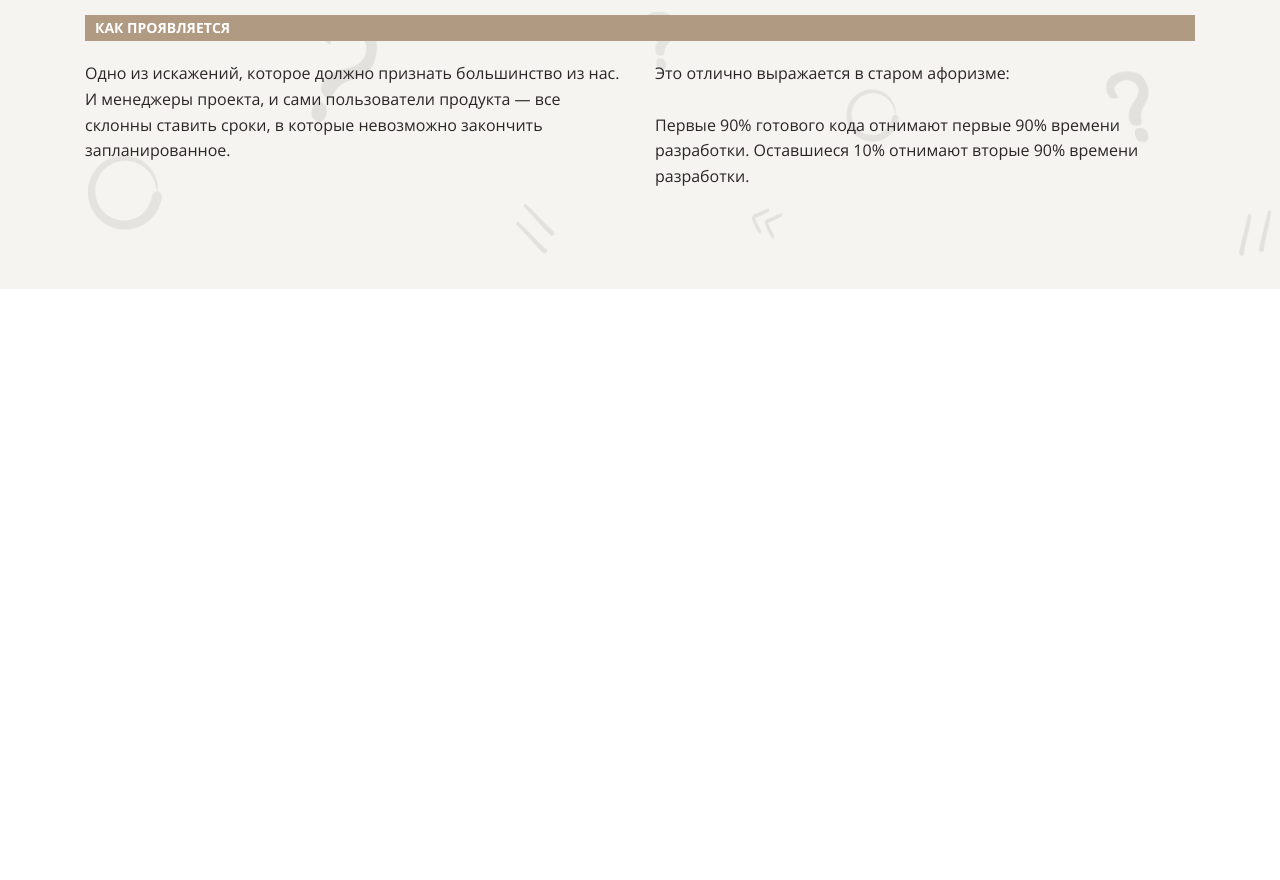
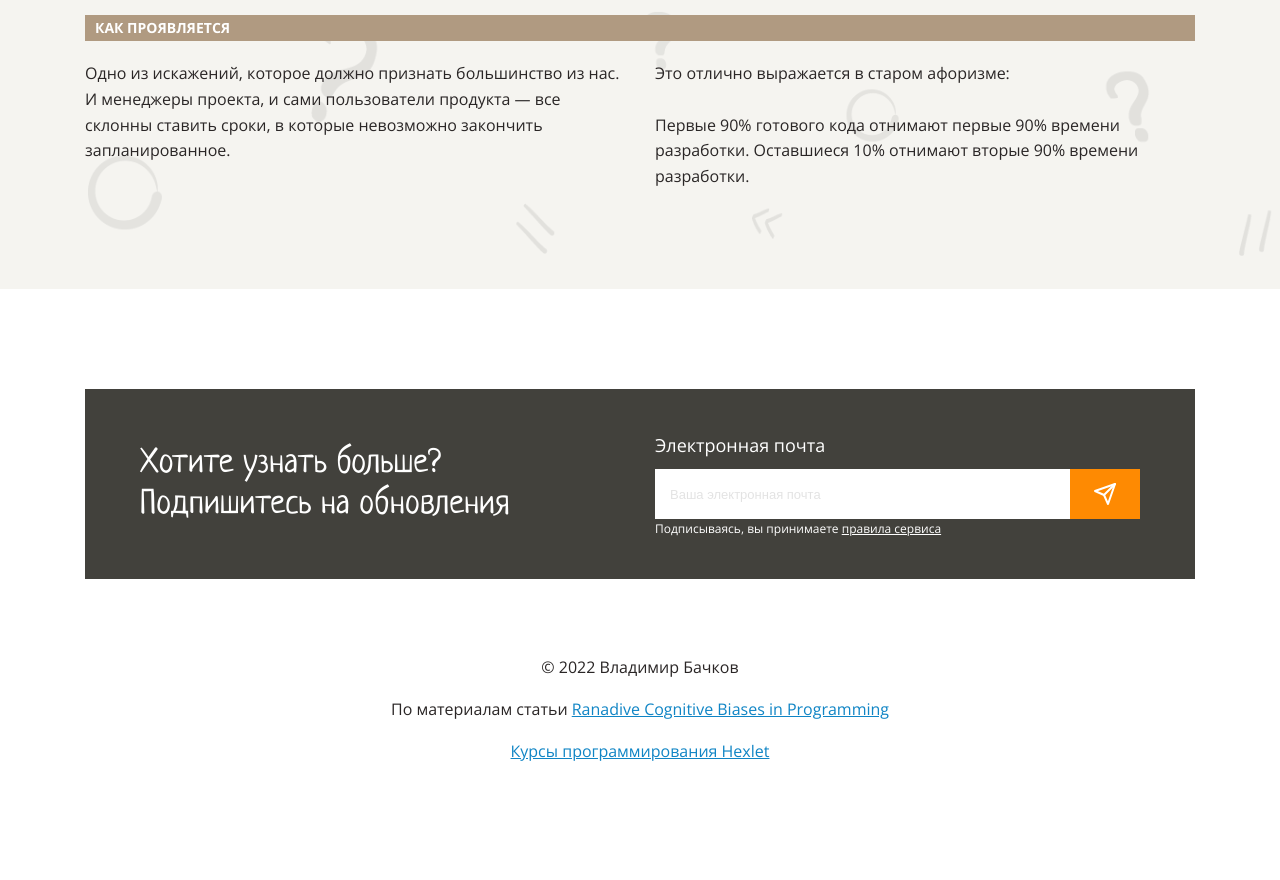
Before and after one commit to vova-odi/layout-designer-project-lvl1, a website: page src/index.html in a window 1280 px wide. Shown: the part 7139-8019 px from the top of the page. Before the commit the page ends 7428 px from the top, so only its background shows below. Drawn offline with Linux system fonts and the light colour scheme.

Commit message:
add all sections

```diff
--- a/src/index.html
+++ b/src/index.html
@@ -195,7 +195,26 @@
     </main>
 <!-- footer -->
     <footer>
-
+        <div class="container">
+            <div class="mailing">
+                <h3>Хотите узнать больше?<br>Подпишитесь на обновления</h3>
+                <div class="input-container">
+                    <p class="input-header">Электронная почта</p>
+                    <form class="input-block" action="#" method="post">
+                        <input class="input-block-email" type="email" placeholder="Ваша электронная почта">
+                        <div class="input-block-btn">
+                            <input type="submit" value="">
+                        </div>
+                    </form>
+                    <p class="rules">Подписываясь, вы принимаете <a href="#">правила сервиса</a></p>
+                </div>
+            </div>
+            <div class="about">
+                <p>© 2022 Владимир Бачков</p>
+                <p>По материалам статьи <a target="_blank" href="https://medium.com/hackernoon/cognitive-biases-in-programming-5e937707c27b">Ranadive Cognitive Biases in Programming</a></p>
+                <p><a target="_blank" href="https://ru.hexlet.io/">Курсы программирования Hexlet</a></p>
+            </div>
+        </div>
     </footer>
 </body>
 </html>
--- a/src/styles/style.css
+++ b/src/styles/style.css
@@ -57,8 +57,8 @@ h4 {
   margin: 0;
 
   color: var(--primary);
+  font-weight: 400;
   font-family: Neucha, serif;
-  font-weight: 400;
   line-height: 1.2;
 }
 
@@ -88,11 +88,11 @@ a {
 }
 
 .container {
+  position: relative;
+
   display: flex;
   flex-direction: column;
   justify-content: space-between;
-
-  position: relative;
   max-width: 1110px;
 
   margin: 0 auto;
@@ -106,9 +106,10 @@ a {
 .bg-img::before {
   position: absolute;
 
-  background: url(../assets/images/background.png);
   width: 100%;
   height: 100%;
+
+  background: url("../assets/images/background.png");
   background-repeat: no-repeat;
   background-size: cover;
 
@@ -128,7 +129,6 @@ a {
 .text-block .text-col:nth-child(1) {
   margin-right: 30px;
 }
-
 
 /* Header */
 
@@ -159,6 +159,10 @@ header .container {
   background-color: var(--primary);
 }
 
+.header-btn:hover {
+  background-color: #ea7600;
+}
+
 /* Video */
 
 .video-section .container {
@@ -176,7 +180,7 @@ header .container {
 .video-container {
   margin-top: 30px;
 
-  filter: drop-shadow(0 16px 32px rgba(0, 0, 0, 0.15));
+  filter: drop-shadow(0 16px 32px rgba(0, 0, 0, 15%));
 }
 
 /* Navigation */
@@ -186,14 +190,14 @@ header .container {
 }
 
 .navigation .container {
-  flex-direction: row;
-  flex-wrap: wrap;
+  flex-flow: row wrap;
   padding-top: 200px;
 }
 
 .navigation h2 {
+  width: 350px;
+
   font-size: 52px;
-  width: 350px;
 }
 
 .navigation h2 span {
@@ -224,6 +228,7 @@ header .container {
 
 .card-term {
   margin-top: 13px;
+
   color: var(--dark);
 }
 
@@ -245,7 +250,7 @@ header .container {
 }
 
 .section-img {
-  filter: drop-shadow(0 16px 32px rgba(0, 0, 0, 0.15));
+  filter: drop-shadow(0 16px 32px rgba(0, 0, 0, 15%));
 }
 
 .cog-bias {
@@ -266,8 +271,8 @@ header .container {
   margin-bottom: 20px;
   padding: 5px 10px;
 
+  font-weight: 700;
   font-size: 14px;
-  font-weight: 700;
   font-family: OpenSans, sans-serif;
   text-transform: uppercase;
 }
@@ -329,3 +334,122 @@ header .container {
 .section-main:nth-child(even) .text-block {
   color: var(--white);
 }
+
+/* Footer */
+
+footer .container {
+  align-items: center;
+}
+
+/* email */
+
+.mailing {
+  display: flex;
+  gap: 30px;
+  width: 100%;
+  height: 190px;
+  padding: 55px;
+
+  background-color: var(--primary-dark);
+}
+
+.mailing h3 {
+  flex-basis: 50%;
+}
+
+.input-container {
+  flex-basis: 50%;
+  align-self: center;
+}
+
+.mailing h3,
+.mailing p,
+.mailing a {
+  color: var(--white);
+}
+
+.input-header {
+  margin-bottom: 9px;
+
+  font-size: 18px;
+}
+
+.rules {
+  font-size: 12px;
+}
+
+.rules a {
+  text-decoration: underline;
+}
+
+.input-block {
+  display: flex;
+  align-items: center;
+}
+
+.input-block-email {
+  flex-grow: 1;
+  height: 50px;
+  padding: 15px;
+
+  font-size: 16px;
+
+  border: none;
+  outline: none;
+}
+
+.input-block-email::placeholder {
+  color: #757575;
+  font-size: 13px;
+
+  opacity: 0.2;
+}
+
+.input-block-btn {
+  position: relative;
+}
+
+.input-block-btn input {
+  width: 70px;
+  height: 50px;
+
+  vertical-align: middle;
+
+  background-color: var(--primary);
+  border: none;
+}
+
+.input-block-btn:hover input {
+  background-color: #ea7600;
+}
+
+.input-block-btn::before {
+  position: absolute;
+  top: 13px;
+  left: 23px;
+
+  display: block;
+  width: 24px;
+  height: 24px;
+
+  background: url("../assets/images/send.svg");
+
+  content: "";
+}
+
+/* about */
+
+.about {
+  margin-top: 76px;
+
+  text-align: center;
+}
+
+.about p {
+  margin-bottom: 1em;
+}
+
+.about a {
+  color: var(--blue);
+  text-decoration: underline;
+}
```
